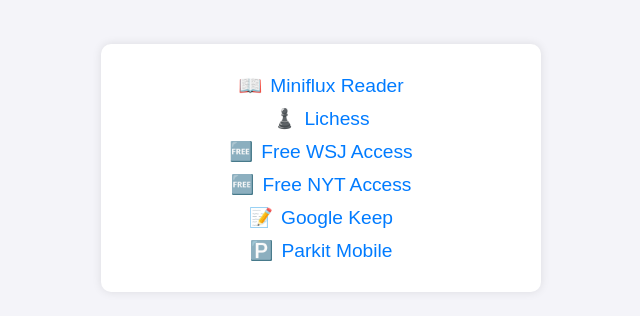
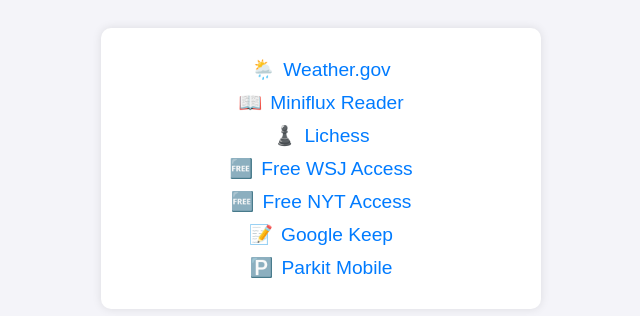
Before and after one commit to bradflaugher/wsj4free, a plain HTML site: page index.html in a window 1280 px wide. Shown: the part 232-548 px from the top of the page, without its empty margins (319-959 px from the left). Drawn offline with Linux system fonts and the light colour scheme.

Commit message:
Update index.html

```diff
--- a/index.html
+++ b/index.html
@@ -45,13 +45,13 @@
 </head>
 <body>
     <div class="container">
+        <a href="https://forecast.weather.gov/MapClick.php?lat=39.93848&lon=-75.154098"><span class="emoji">🌦️</span>Weather.gov</a>
         <a href="https://reader.miniflux.app/"><span class="emoji">📖</span>Miniflux Reader</a>
         <a href="https://lichess.org/"><span class="emoji">♟️</span>Lichess</a>
         <a href="https://www.camdencountylibrary.org/wall-street-journal" target="_blank"><span class="emoji">🆓</span>Free WSJ Access</a>
         <a href="https://libwww.freelibrary.org/elecres/NYTimesRemote.cfm" target="_blank"><span class="emoji">🆓</span>Free NYT Access</a>
         <a href="https://keep.google.com"><span class="emoji">📝</span>Google Keep</a>
         <a href="https://app.parkmobile.io/zone/start"><span class="emoji">🅿️</span>Parkit Mobile</a>
-
     </div>
 </body>
 </html>
```
